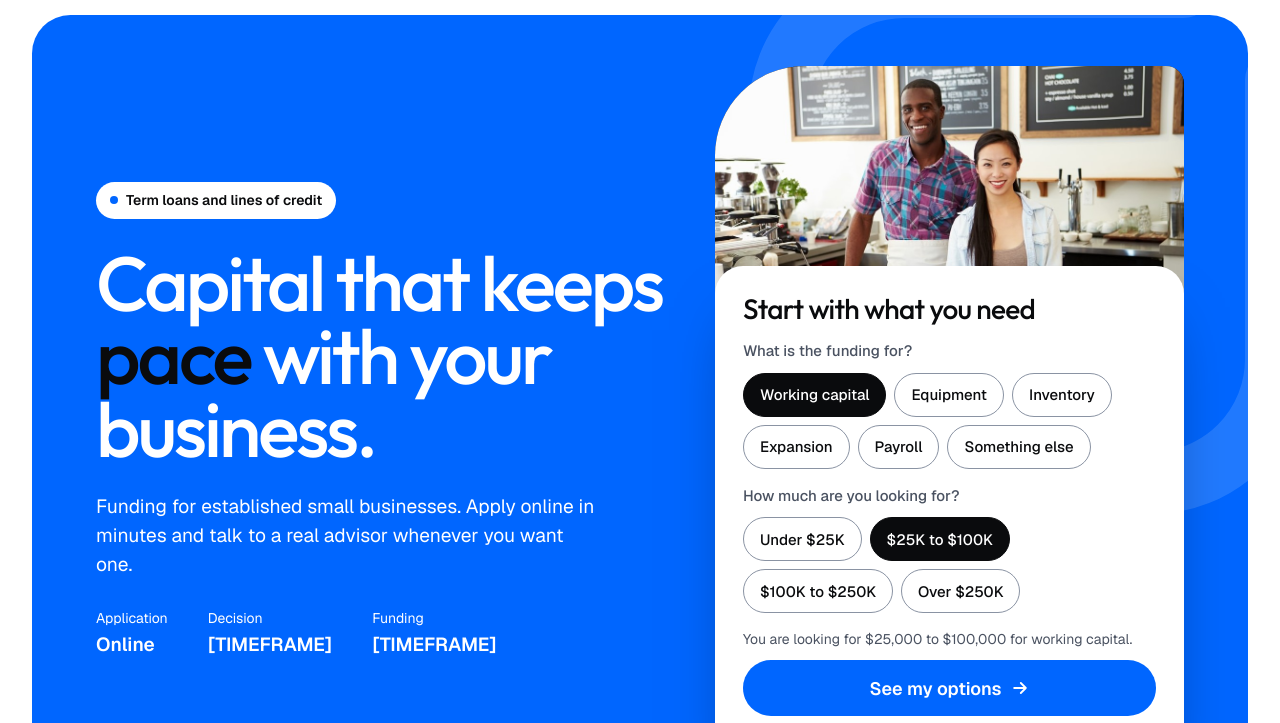
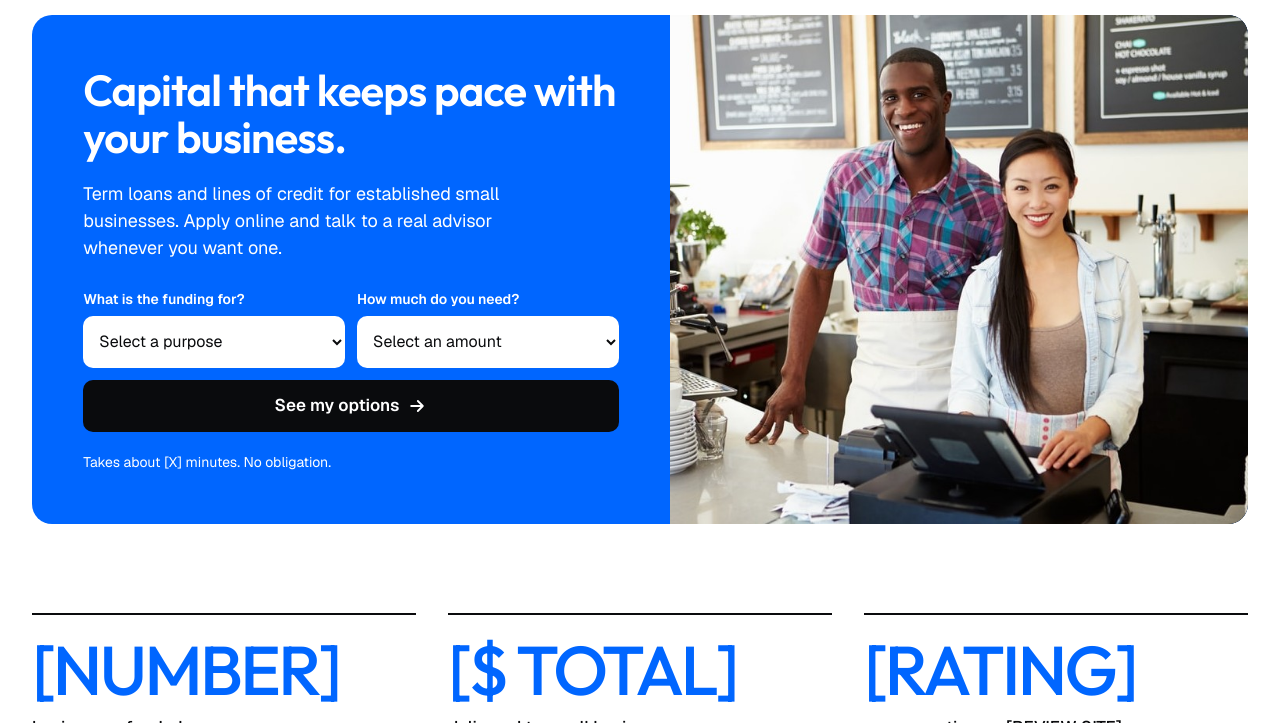
Before and after one commit to samson-ops/capdeck-business-loans, a plain HTML site: page index.html in a window 1280 px wide. Shown: the part 68-791 px from the top of the page. Drawn offline with nearby package versions, Linux system fonts and the light colour scheme.

Commit message:
Add files via upload

```diff
--- a/index.html
+++ b/index.html
@@ -29,16 +29,14 @@
 .mq-set{display:flex;gap:14px;margin:0;padding:0 14px 0 0;list-style:none}
 @keyframes mq{from{transform:translateX(0)}to{transform:translateX(-50%)}}
 a:focus-visible,button:focus-visible,summary:focus-visible{outline:3px solid #0066FF;outline-offset:3px;box-shadow:0 0 0 3px #FFFFFF}
+select:focus-visible{outline:3px solid #0A0B0D;outline-offset:2px}
 @media (max-width:900px){.nav-links{display:none !important}}
 @media (prefers-reduced-motion:reduce){.faq-plus,.btn,.btn svg,.lift{transition:none}.btn:hover,.btn:hover svg,.lift:hover{transform:none}.mq-track{animation:none;width:auto}.mq-set{flex-wrap:wrap;padding:0 16px}.mq-dup{display:none}}
 :root{--accent:#0066FF}
 html{scroll-behavior:smooth}
-.pill{min-height:44px;padding:8px 16px;border-radius:999px;font-size:15px;font-weight:500;background:#FFFFFF;color:#0A0B0D;border:1.5px solid #8A93A3;transition:background .15s ease,color .15s ease,border-color .15s ease}
-.pill:hover{border-color:#0A0B0D}
-.pill[aria-pressed="true"]{background:#0A0B0D;color:#FFFFFF;border-color:#0A0B0D}
 .js .reveal{opacity:0;transform:translateY(32px);transition:opacity .7s ease,transform .7s ease}
 .js .reveal.in{opacity:1;transform:none}
-@media (prefers-reduced-motion:reduce){html{scroll-behavior:auto}.js .reveal{opacity:1;transform:none;transition:none}.pill{transition:none}}
+@media (prefers-reduced-motion:reduce){html{scroll-behavior:auto}.js .reveal{opacity:1;transform:none;transition:none}}
 </style>
 </head>
 <body>
@@ -62,49 +60,38 @@
 
 <section id="top">
 <div style="max-width: 1240px; margin: 0 auto; padding: 0 clamp(16px, 3vw, 32px)">
-<div style="position: relative; overflow: hidden; background: var(--accent); color: #FFFFFF; border-radius: clamp(24px, 3vw, 40px); padding: clamp(24px, 4vw, 56px) clamp(24px, 5vw, 72px); display: flex; flex-wrap: wrap; align-items: center; justify-content: space-between; gap: clamp(32px, 4vw, 56px)">
-<svg viewBox="0 0 200 200" fill="none" stroke="#FFFFFF" stroke-width="20" stroke-linecap="round" aria-hidden="true" style="position: absolute; top: -90px; right: -90px; width: clamp(0px, calc((100vw - 760px) * 2), 620px); height: auto; opacity: 0.13"><path d="M150 20H60A40 40 0 0 0 20 60V150"></path><path d="M50 180H140A40 40 0 0 0 180 140V50"></path></svg>
-<div style="flex: 1.3 1 400px; min-width: 0; position: relative; display: flex; flex-direction: column; gap: 28px">
-<div style="align-self: flex-start; display: flex; align-items: center; gap: 8px; padding: 8px 14px; border-radius: 999px; background: #FFFFFF; color: #0A0B0D; font-size: 14px; font-weight: 600"><span aria-hidden="true" style="width: 8px; height: 8px; border-radius: 50%; background: var(--accent)"></span>Term loans and lines of credit</div>
-<h1 style="margin: 0; font-family: 'Outfit', 'Geist', system-ui, sans-serif; font-weight: 500; font-size: clamp(46px, 6vw, 92px); line-height: 0.95; letter-spacing: -0.04em">Capital that keeps <span style="color: #0A0B0D">pace</span> with your business.</h1>
-<p style="margin: 0; font-size: clamp(18px, 1.5vw, 21px); max-width: 500px">Funding for established small businesses. Apply online in minutes and talk to a real advisor whenever you want one.</p>
-<dl style="margin: 0; display: flex; flex-wrap: wrap; gap: 16px 40px">
-<div style="display: flex; flex-direction: column; gap: 2px"><dt style="font-size: 14px">Application</dt><dd style="margin: 0; font-weight: 600; font-size: 19px">Online</dd></div>
-<div style="display: flex; flex-direction: column; gap: 2px"><dt style="font-size: 14px">Decision</dt><dd style="margin: 0; font-weight: 600; font-size: 19px">[TIMEFRAME]</dd></div>
-<div style="display: flex; flex-direction: column; gap: 2px"><dt style="font-size: 14px">Funding</dt><dd style="margin: 0; font-weight: 600; font-size: 19px">[TIMEFRAME]</dd></div>
-</dl>
+<div style="background: var(--accent); color: #FFFFFF; border-radius: 20px; overflow: hidden; display: flex; flex-wrap: wrap">
+<div style="flex: 1 1 480px; min-width: 0; box-sizing: border-box; padding: clamp(28px, 4vw, 56px); display: flex; flex-direction: column; justify-content: center; gap: 20px">
+<h1 style="margin: 0; font-family: 'Outfit', 'Geist', system-ui, sans-serif; font-weight: 600; font-size: clamp(34px, 3.4vw, 48px); line-height: 1.08; letter-spacing: -0.02em">Capital that keeps pace with your business.</h1>
+<p style="margin: 0; font-size: 18px; max-width: 480px">Term loans and lines of credit for established small businesses. Apply online and talk to a real advisor whenever you want one.</p>
+<div id="apply" role="group" aria-label="Start your application" style="margin-top: 8px; display: flex; flex-wrap: wrap; align-items: flex-end; gap: 12px">
+<div style="flex: 1 1 180px; min-width: 0; display: flex; flex-direction: column; gap: 6px">
+<label for="purpose" style="font-size: 14px; font-weight: 600">What is the funding for?</label>
+<select id="purpose" name="purpose" style="width: 100%; height: 52px; box-sizing: border-box; padding: 0 12px; border: 0; border-radius: 10px; background: #FFFFFF; color: #0A0B0D; font-family: inherit; font-size: 16px">
+<option value="">Select a purpose</option>
+<option value="working-capital">Working capital</option>
+<option value="equipment">Equipment</option>
+<option value="inventory">Inventory</option>
+<option value="expansion">Expansion</option>
+<option value="payroll">Payroll</option>
+<option value="other">Something else</option>
+</select>
 </div>
-<div style="flex: 1 1 340px; min-width: 0; max-width: 520px; margin: 0 auto; position: relative">
-<div style="aspect-ratio: 16 / 9; border-radius: clamp(48px, 7vw, 110px) 18px 0 0; overflow: hidden; background: #0A0B0D"><img src="assets/cafe-owners.jpg" alt="Two cafe owners smiling behind the counter of their coffee shop" width="982" height="652" style="display: block; width: 100%; height: 100%; object-fit: cover; object-position: center 15%"></div>
-<div id="apply" style="position: relative; margin-top: -64px; box-sizing: border-box; background: #FFFFFF; color: #0A0B0D; border-radius: 28px; box-shadow: 0 32px 64px -32px rgba(10, 11, 13, 0.6); padding: clamp(20px, 2.4vw, 28px); display: flex; flex-direction: column; gap: 16px">
-<h2 style="margin: 0; font-family: 'Outfit', 'Geist', system-ui, sans-serif; font-weight: 500; font-size: 28px; letter-spacing: -0.025em; line-height: 1.1">Start with what you need</h2>
-<div style="display: flex; flex-direction: column; gap: 10px">
-<h3 id="purpose-label" style="margin: 0; font-weight: 500; font-size: 15px; color: #4A5261">What is the funding for?</h3>
-<div role="group" aria-labelledby="purpose-label" style="display: flex; flex-wrap: wrap; gap: 8px">
-<button type="button" class="pill" data-group="purpose" data-phrase="working capital" aria-pressed="true">Working capital</button>
-<button type="button" class="pill" data-group="purpose" data-phrase="equipment" aria-pressed="false">Equipment</button>
-<button type="button" class="pill" data-group="purpose" data-phrase="inventory" aria-pressed="false">Inventory</button>
-<button type="button" class="pill" data-group="purpose" data-phrase="expansion" aria-pressed="false">Expansion</button>
-<button type="button" class="pill" data-group="purpose" data-phrase="payroll" aria-pressed="false">Payroll</button>
-<button type="button" class="pill" data-group="purpose" data-phrase="your business" aria-pressed="false">Something else</button>
+<div style="flex: 1 1 180px; min-width: 0; display: flex; flex-direction: column; gap: 6px">
+<label for="amount" style="font-size: 14px; font-weight: 600">How much do you need?</label>
+<select id="amount" name="amount" style="width: 100%; height: 52px; box-sizing: border-box; padding: 0 12px; border: 0; border-radius: 10px; background: #FFFFFF; color: #0A0B0D; font-family: inherit; font-size: 16px">
+<option value="">Select an amount</option>
+<option value="under-25k">Under $25,000</option>
+<option value="25k-100k">$25,000 to $100,000</option>
+<option value="100k-250k">$100,000 to $250,000</option>
+<option value="over-250k">Over $250,000</option>
+</select>
 </div>
+<a class="btn" href="#apply" style="flex: 1 1 100%; display: flex; align-items: center; justify-content: center; gap: 8px; min-height: 52px; border-radius: 10px; background: #0A0B0D; color: #FFFFFF; font-weight: 600; font-size: 17px; text-decoration: none">See my options<svg width="20" height="20" viewBox="0 0 24 24" fill="none" stroke="currentColor" stroke-width="2.2" stroke-linecap="round" stroke-linejoin="round" aria-hidden="true"><path d="M5 12h14M13 6l6 6-6 6"></path></svg></a>
 </div>
-<div style="display: flex; flex-direction: column; gap: 10px">
-<h3 id="amount-label" style="margin: 0; font-weight: 500; font-size: 15px; color: #4A5261">How much are you looking for?</h3>
-<div role="group" aria-labelledby="amount-label" style="display: flex; flex-wrap: wrap; gap: 8px">
-<button type="button" class="pill" data-group="amount" data-phrase="under $25,000" aria-pressed="false">Under $25K</button>
-<button type="button" class="pill" data-group="amount" data-phrase="$25,000 to $100,000" aria-pressed="true">$25K to $100K</button>
-<button type="button" class="pill" data-group="amount" data-phrase="$100,000 to $250,000" aria-pressed="false">$100K to $250K</button>
-<button type="button" class="pill" data-group="amount" data-phrase="over $250,000" aria-pressed="false">Over $250K</button>
+<div style="font-size: 14px">Takes about [X] minutes. No obligation.</div>
 </div>
-</div>
-<div style="display: flex; flex-direction: column; gap: 10px">
-<div id="summary" aria-live="polite" style="font-size: 14px; color: #4A5261">You are looking for $25,000 to $100,000 for working capital.</div>
-<a class="btn" href="#apply" style="display: flex; align-items: center; justify-content: center; gap: 8px; min-height: 56px; padding: 0 24px; border-radius: 999px; background: var(--accent); color: #FFFFFF; font-weight: 600; font-size: 18px; text-decoration: none">See my options<svg width="20" height="20" viewBox="0 0 24 24" fill="none" stroke="currentColor" stroke-width="2.2" stroke-linecap="round" stroke-linejoin="round" aria-hidden="true"><path d="M5 12h14M13 6l6 6-6 6"></path></svg></a>
-<div style="font-size: 14px; color: #4A5261; text-align: center">Takes about [X] minutes. No obligation.</div>
-</div>
-</div>
-</div>
+<div style="flex: 1 1 420px; min-width: 0; min-height: clamp(240px, 30vw, 420px); position: relative; background: #0A0B0D"><img src="assets/cafe-owners.jpg" alt="Two cafe owners smiling behind the counter of their coffee shop" width="982" height="652" style="position: absolute; inset: 0; display: block; width: 100%; height: 100%; object-fit: cover; object-position: center"></div>
 </div>
 </div>
 </section>
@@ -392,21 +379,6 @@
 </div>
 <script>
 (function () {
-  var summary = document.getElementById('summary');
-  function phrase(group) {
-    var el = document.querySelector('.pill[data-group="' + group + '"][aria-pressed="true"]');
-    return el ? el.getAttribute('data-phrase') : '';
-  }
-  document.querySelectorAll('.pill').forEach(function (pill) {
-    pill.addEventListener('click', function () {
-      var group = pill.getAttribute('data-group');
-      document.querySelectorAll('.pill[data-group="' + group + '"]').forEach(function (p) {
-        p.setAttribute('aria-pressed', p === pill ? 'true' : 'false');
-      });
-      summary.textContent = 'You are looking for ' + phrase('amount') + ' for ' + phrase('purpose') + '.';
-    });
-  });
-
   var blocks = document.querySelectorAll('.reveal');
   if ('IntersectionObserver' in window) {
     document.documentElement.classList.add('js');
```
